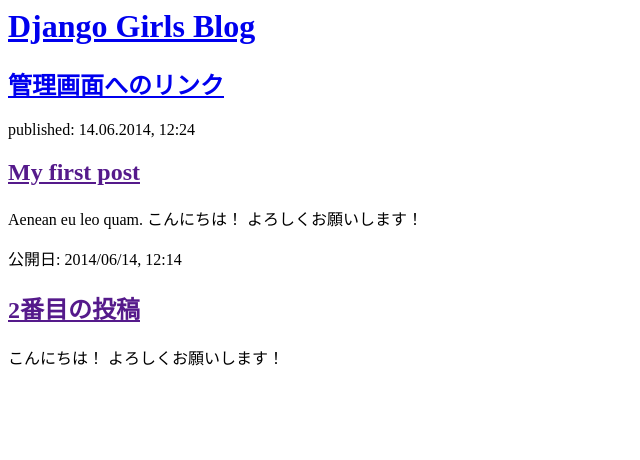
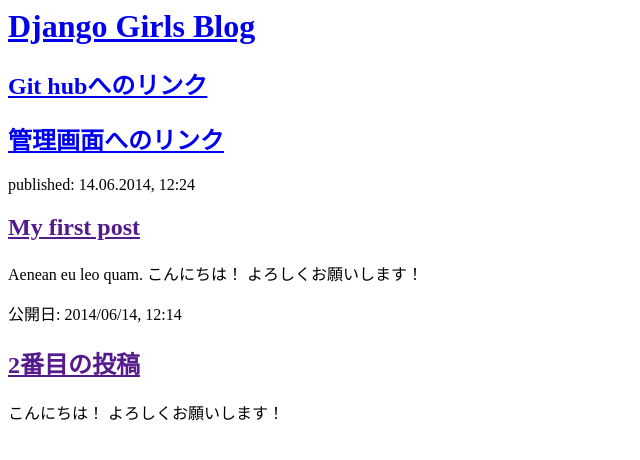
Before and after one commit to kmmit/my-first-blog, a Django app: page / in a window 1280 px wide. Shown: the top 460 px of the page, without its empty margins (0-640 px from the left). Run offline with Django 3.2, Linux system fonts and the light colour scheme; data that the repository does not hold is empty.

Commit message:
Gitへのリンク追加

```diff
--- a/blog/templates/blog/post_list.html
+++ b/blog/templates/blog/post_list.html
@@ -7,8 +7,12 @@
             <h1><a href="/">Django Girls Blog</a></h1>
         </div>
         <div>
+            <h2><a href="https://github.com/kmmit/my-first-blog">Git hubへのリンク</a></h2>
+        </div>
+        <div>
             <h2><a href="http://kishino.pythonanywhere.com/admin/">管理画面へのリンク</a></h2>
         </div>
+
         <div>
             <p>published: 14.06.2014, 12:24</p>
             <h2><a href="">My first post</a></h2>
```
